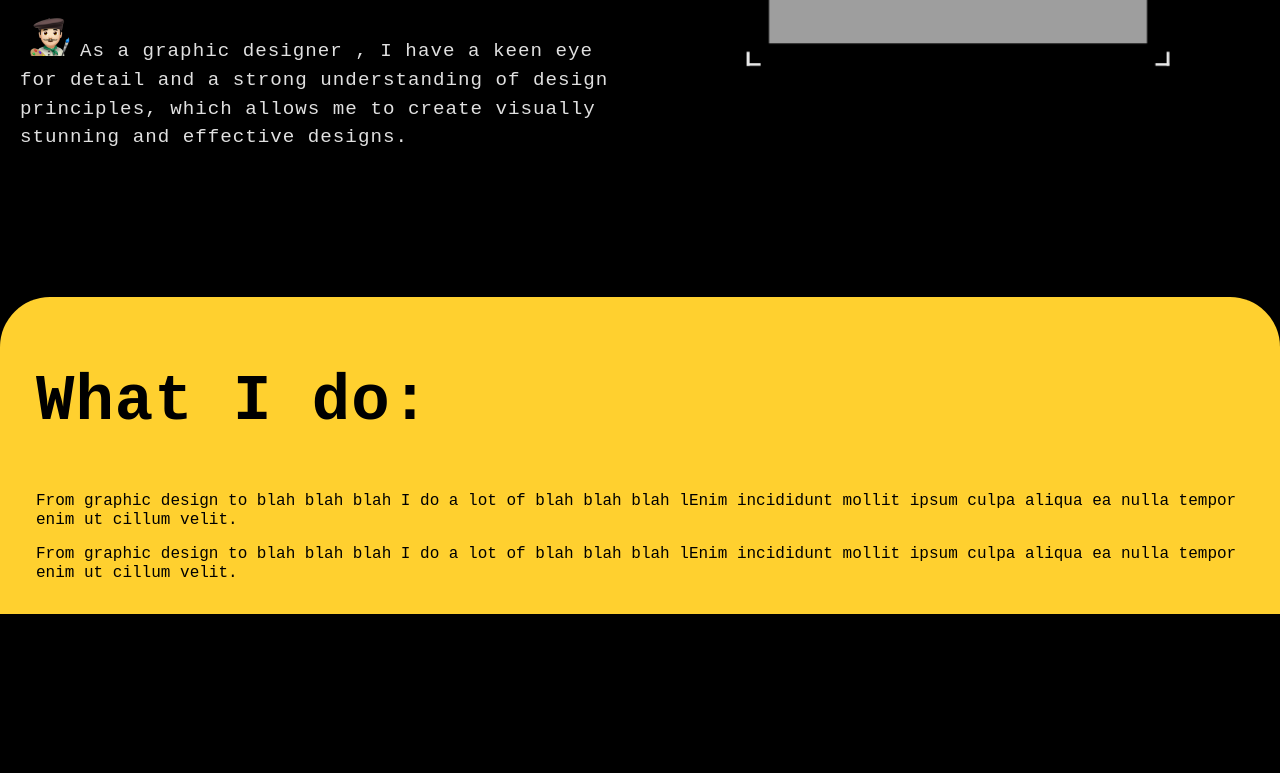
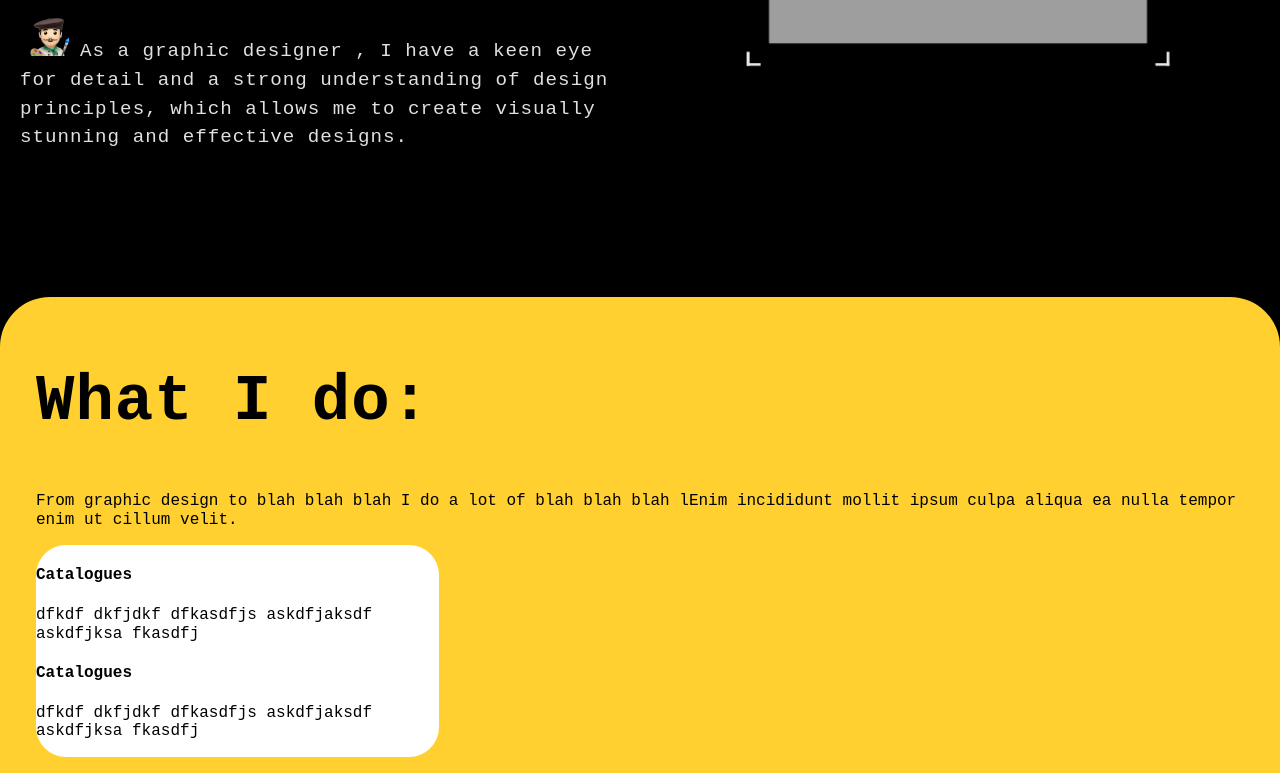
Before and after one commit to allanmosesfernandes/RollenPortfolio, a Gatsby site: page / in a window 1280 px wide. Shown: the part 532-1305 px from the top of the page. Before the commit the page ends 1146 px from the top, so only its background shows below. Built offline with nearby package versions, Linux system fonts and the light colour scheme; Gatsby itself is replaced by a stand-in of ours; grey boxes are pictures that could not be loaded; a web font is replaced by a local one.

Commit message:
what-I-do-init

```diff
--- a/src/components/whatIdo/WhatIdo.js
+++ b/src/components/whatIdo/WhatIdo.js
@@ -1,6 +1,6 @@
 import React from 'react'
 import { GlobalStyle } from '../../styles/globalStyles';
-import { WhatIdoStyledSection } from './whatdostyled';
+import { WhatIdoCard, WhatIdoCardContainer, WhatIdoStyledSection } from './whatdostyled';
 import { StyledH2 } from "../../styles/HomepageStyles"
 
 
@@ -16,13 +16,20 @@ const WhatIdo = () => {
             cillum velit.
           </p>
         </div>
-        <div>
-          <p>
-            From graphic design to blah blah blah I do a lot of blah blah blah
-            lEnim incididunt mollit ipsum culpa aliqua ea nulla tempor enim ut
-            cillum velit.
-          </p>
-        </div>
+        <WhatIdoCardContainer>
+          <WhatIdoCard>
+            <div className='card-left'>
+              <h4>Catalogues</h4>
+              <p>dfkdf dkfjdkf dfkasdfjs askdfjaksdf askdfjksa fkasdfj</p>
+            </div>
+            <div className='card-right'>
+              <h4>Catalogues</h4>
+              <p>dfkdf dkfjdkf dfkasdfjs askdfjaksdf askdfjksa fkasdfj</p>
+            </div>
+
+
+          </WhatIdoCard>
+        </WhatIdoCardContainer>
       </div>
     </WhatIdoStyledSection>
   );
--- a/src/components/whatIdo/whatdostyled.js
+++ b/src/components/whatIdo/whatdostyled.js
@@ -15,3 +15,14 @@
   flex-direction: column;
   background-color: #ffd02f;
 `;
+
+export const WhatIdoCardContainer = styled.div`
+display: grid;
+grid-template-columns: 1fr 1fr 1fr;
+
+`
+export const WhatIdoCard = styled.div`
+  background: white;
+  border-radius: 30px;
+
+`
```
Also changed, not shown: src/assets/images/whatIdo/WHAT01.webp (added), src/assets/images/whatIdo/WHAT02.webp (added), src/assets/images/whatIdo/WHAT03.webp (added).
